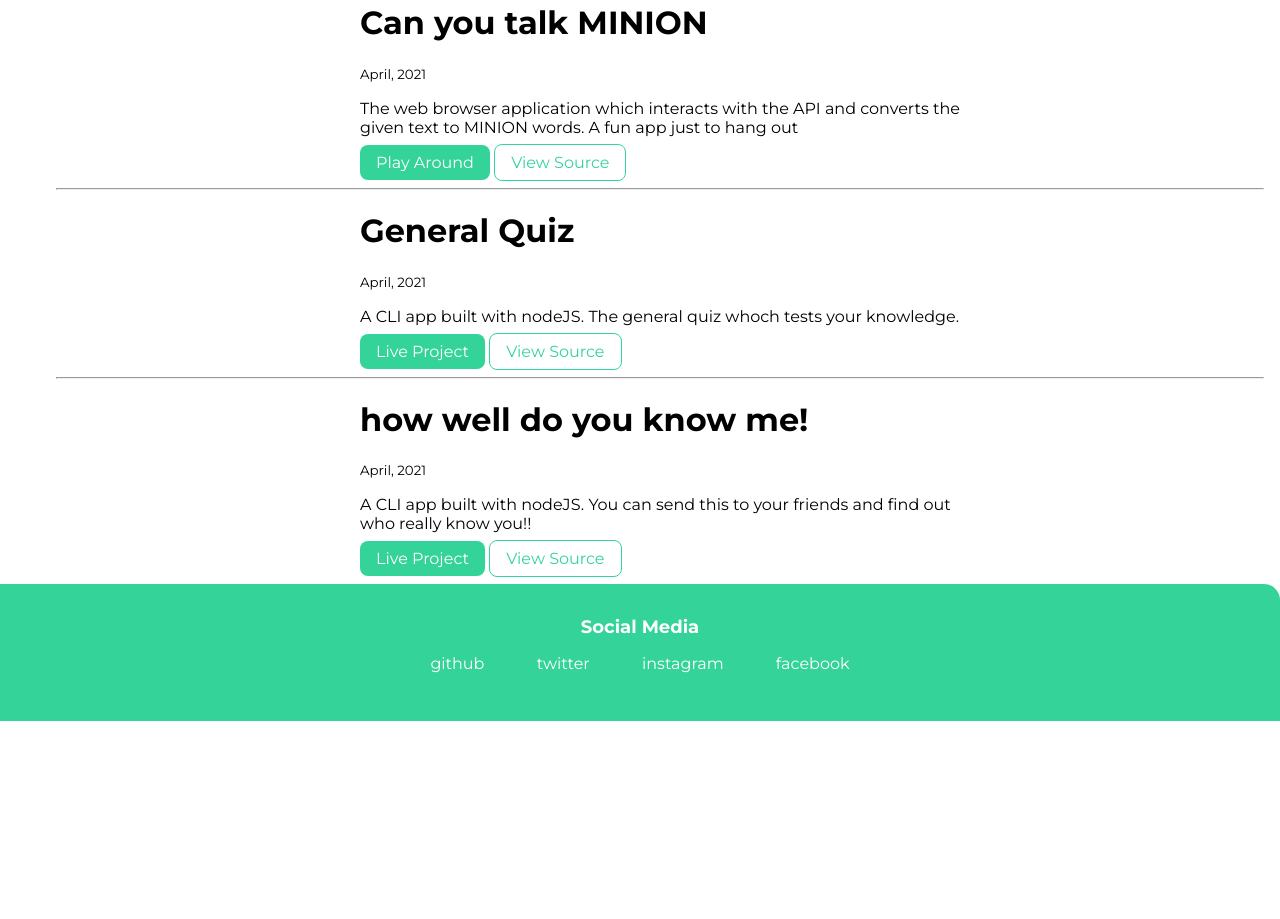
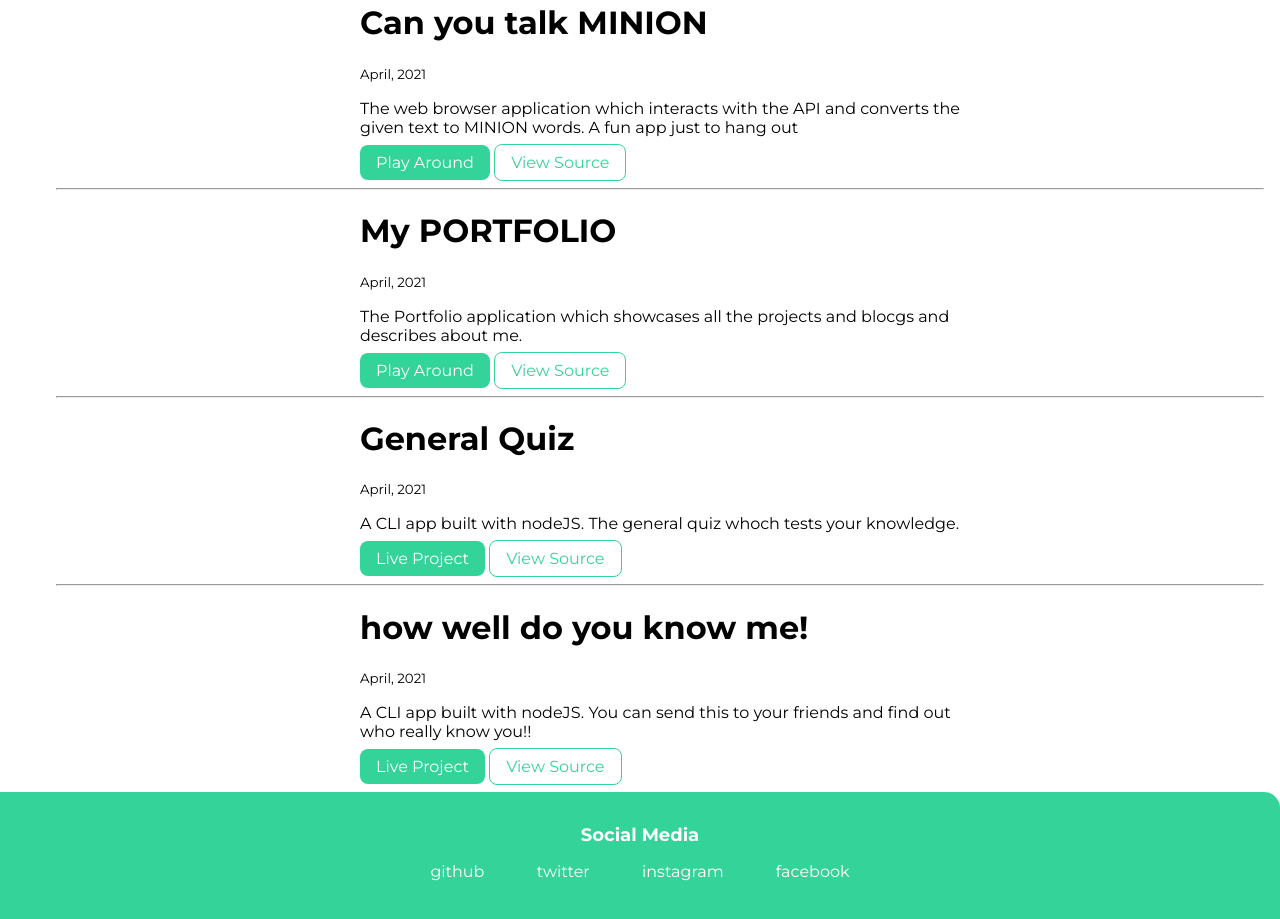
Before and after one commit to Veekshith-Thoram/neog-camp-lesson3-live, a plain HTML site: page projects.html in a window 1280 px wide. Shown: the part 1162-2081 px from the top of the page. Before the commit the page ends 1883 px from the top, so only its background shows below. Drawn offline with Linux system fonts and the light colour scheme.

Commit message:
update about portfolio

```diff
--- a/projects.html
+++ b/projects.html
@@ -87,6 +87,19 @@
 
         <li>
             <div class="container container-center">
+            <h1>My PORTFOLIO</h1>
+            <small>April, 2021</small>
+            <p>The Portfolio application which showcases all the projects and blocgs and describes about me.
+            </p>
+            <a class="links primary-link" href="https://veekshith-portfolio-36.netlify.app/">Play Around</a>
+            <a class="links secondary-link" href="https://github.com/Veekshith-Thoram/neog-camp-lesson3-live">View Source</a>
+            </div>
+            <hr style="margin:1rem" />
+
+        </li>
+
+        <li>
+            <div class="container container-center">
             <h1>General Quiz</h1>
             <small>April, 2021</small>
             <p>A CLI app built with nodeJS. The general quiz whoch tests your knowledge.</p>
@@ -105,7 +118,9 @@
             <a class="links secondary-link" href="https://replit.com/@VeekshithThoram/endgame-3">View Source</a>
             </div>
 
+
         </li>
+
     </ul>
 
     <footer class="footer">
```
